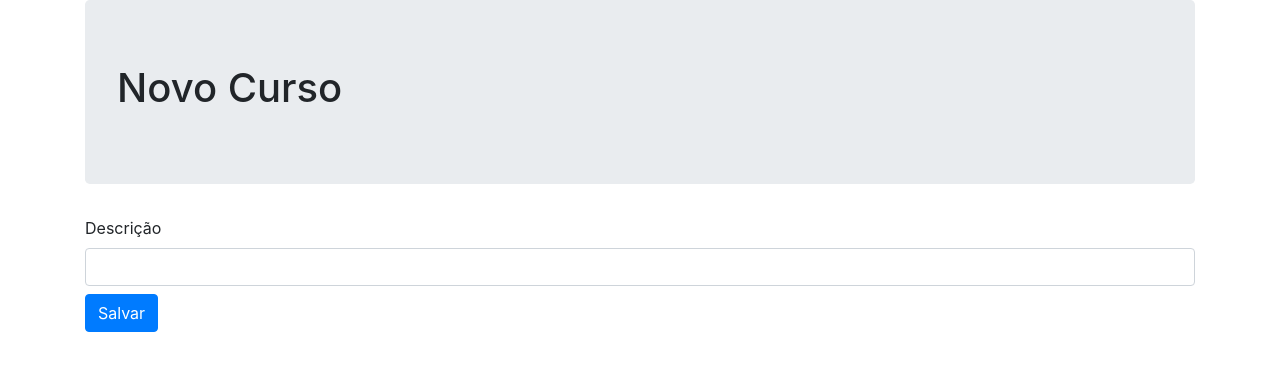
After one commit to GuilhermeBrandaoSantos/cursos_alura, a PHP site: page /form-novo-curso.php in a window 1280 px wide. The commit adds this page. Shown: the top 371 px of the page. Run offline with PHP 8.4, Linux system fonts and the light colour scheme.

```diff
--- /dev/null
+++ b/php/mvc_php/gerenciador-de-cursos/public/form-novo-curso.php
@@ -0,0 +1,25 @@
+<!DOCTYPE html>
+<html lang="pt-BR">
+
+   <head>
+      <meta charset="UTF-8">
+      <title>Document</title>
+      <link rel="stylesheet" href="https://stackpath.bootstrapcdn.com/bootstrap/4.3.1/css/bootstrap.min.css" integrity="sha384-ggOyR0iXCbMQv3Xipma34MD+dH/1fQ784/j6cY/iJTQUOhcWr7x9JvoRxT2MZw1T" crossorigin="anonymous">
+   </head>
+
+   <body>
+      <div class="container">
+         <div class="jumbotron">
+            <h1>Novo Curso</h1>
+         </div>
+
+         <form action="" class="form-group">
+            <label for="descricao">Descrição</label>
+            <input type="text" name="descricao" id="descricao" class="form-control">
+
+            <button type="submit" class="btn btn-primary mt-2">Salvar</button>
+         </form>
+      </div>
+   </body>
+
+</html>
```
Also changed, not shown: php/mvc_php/gerenciador-de-cursos/public/index.php (added, +13 -0 lines), php/mvc_php/gerenciador-de-cursos/public/listar-cursos.php (+8 -2 lines).
